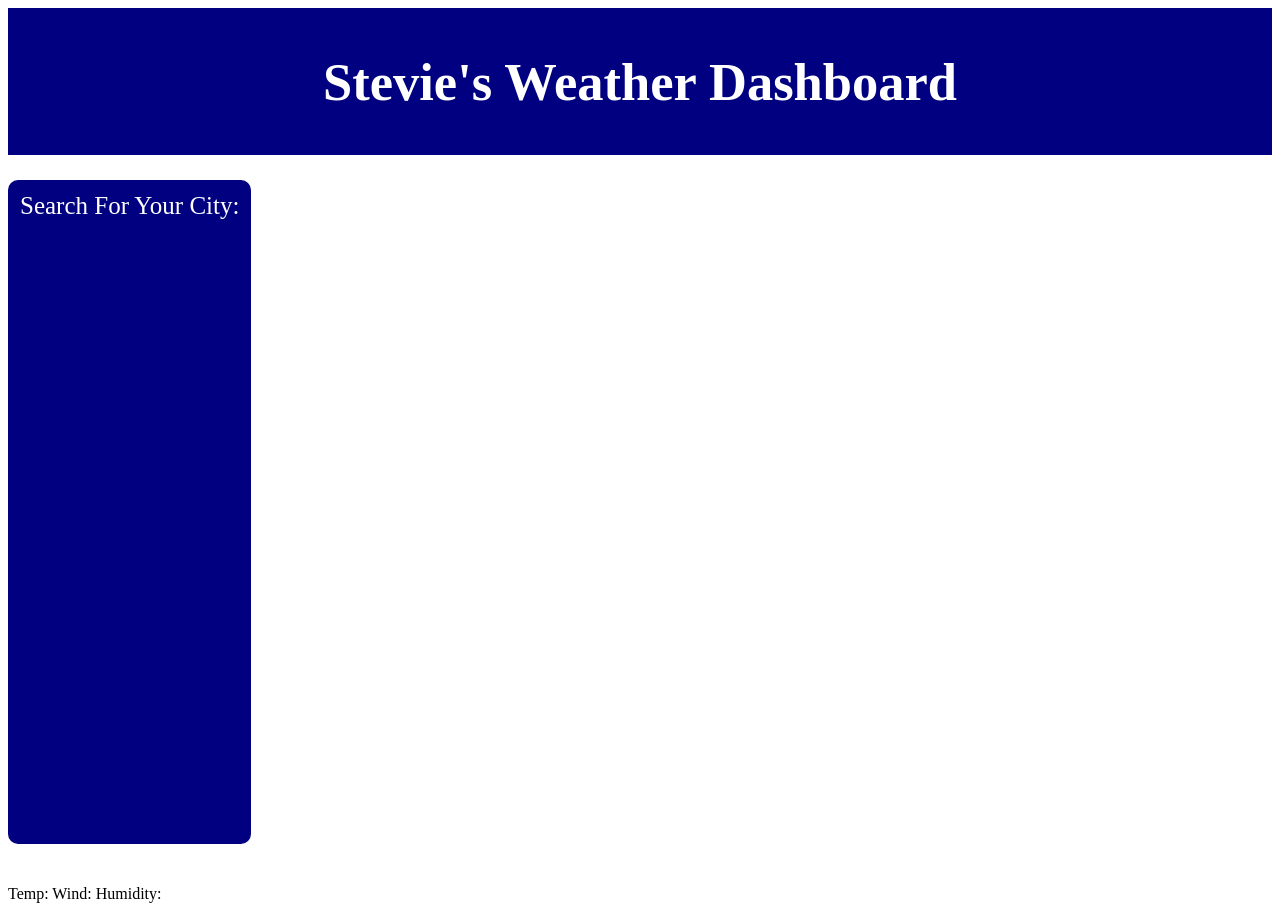
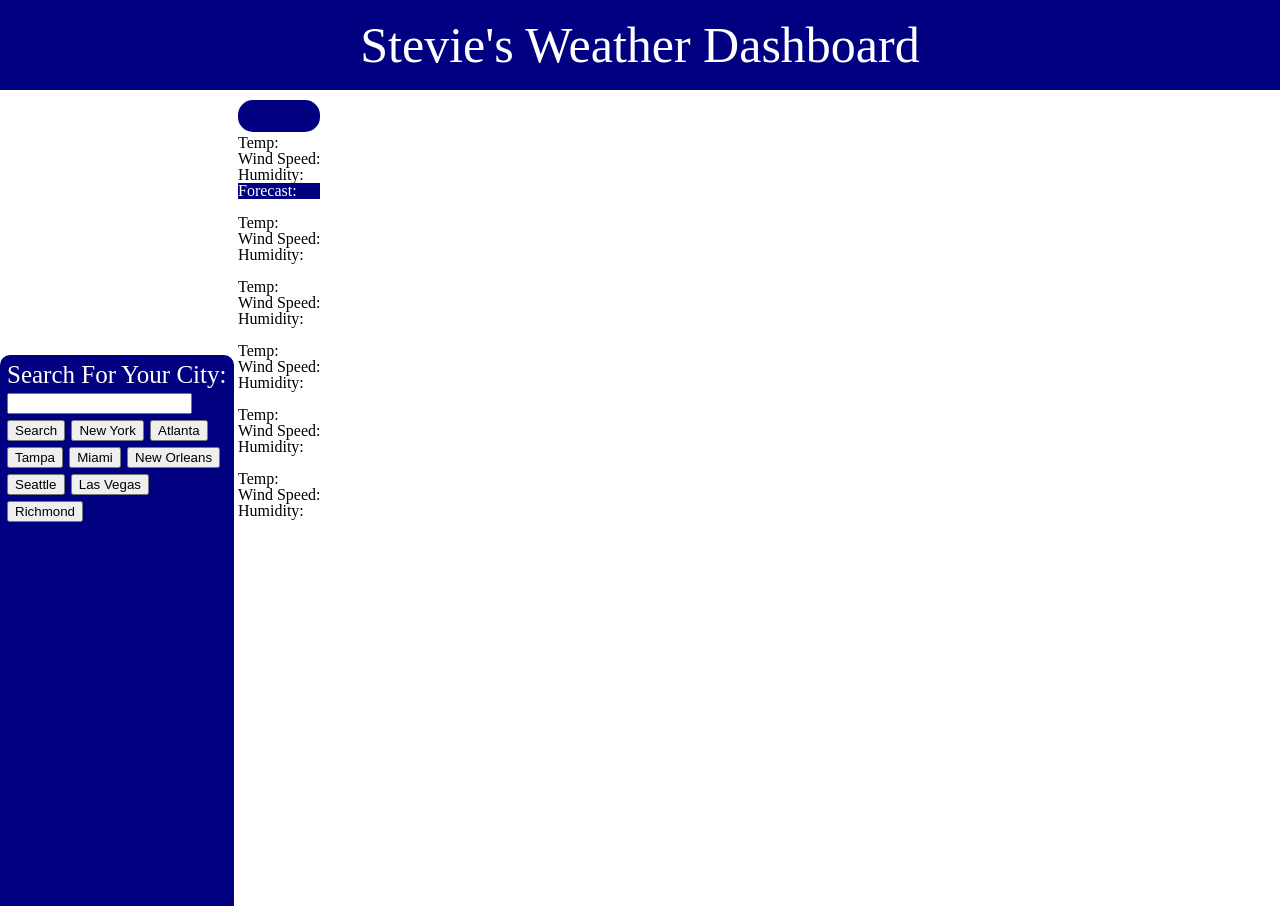
Before and after one commit to Sharkman478/Stevies-Weather-Dashboard, a plain HTML site: page index.html in a window 1280 px wide. Shown: the top 906 px of the page. Drawn offline with Linux system fonts and the light colour scheme.

Commit message:
adding code

```diff
--- /dev/null
+++ b/assets/reset.css
@@ -0,0 +1,48 @@
+/* http://meyerweb.com/eric/tools/css/reset/
+   v2.0 | 20110126
+   License: none (public domain)
+*/
+
+html, body, div, span, applet, object, iframe,
+h1, h2, h3, h4, h5, h6, p, blockquote, pre,
+a, abbr, acronym, address, big, cite, code,
+del, dfn, em, img, ins, kbd, q, s, samp,
+small, strike, strong, sub, sup, tt, var,
+b, u, i, center,
+dl, dt, dd, ol, ul, li,
+fieldset, form, label, legend,
+table, caption, tbody, tfoot, thead, tr, th, td,
+article, aside, canvas, details, embed,
+figure, figcaption, footer, header, hgroup,
+menu, nav, output, ruby, section, summary,
+time, mark, audio, video {
+	margin: 0;
+	padding: 0;
+	border: 0;
+	font-size: 100%;
+	font: inherit;
+	vertical-align: baseline;
+}
+/* HTML5 display-role reset for older browsers */
+article, aside, details, figcaption, figure,
+footer, header, hgroup, menu, nav, section {
+	display: block;
+}
+body {
+	line-height: 1;
+}
+ol, ul {
+	list-style: none;
+}
+blockquote, q {
+	quotes: none;
+}
+blockquote:before, blockquote:after,
+q:before, q:after {
+	content: '';
+	content: none;
+}
+table {
+	border-collapse: collapse;
+	border-spacing: 0;
+}
--- /dev/null
+++ b/assets/script.js
@@ -0,0 +1,30 @@
+// fetch(apiUrl)
+//   .then(function (response) {
+//     return response.json();
+//   })
+//   .then(function (data) {
+//     for (var i = 0; i < data.length; i++) {
+//       console.log(data[i].url);
+//       console.log(data[i].user.login);
+//     }
+//   });
+
+document.querySelector("#searchbutton").addEventListener('click', function() {
+    let city = document.querySelector('#city').value;
+    const cityUrl = 'https://api.openweathermap.org/data/2.5/weather?q=' + city +'&appid=78a76aae83b8f47a3a982348eeb6e4e7&units=imperial';
+    fetch(cityUrl)
+        .then(function (response) {
+        return response.json();
+    })
+        .then(function (data) {
+        console.log(data)
+    })
+    const apiUrl = 'http://api.openweathermap.org/data/2.5/forecast?lat=' + latitude + '&lon=' + longitude + '&appid=78a76aae83b8f47a3a982348eeb6e4e7';
+    let latitude = '';
+    let longitude = '';
+    document.querySelector('#humidity1').textContent = data.list.main.humidity;
+    document.querySelector('#humidity2').textContent = data.list.main.humidity;
+    document.querySelector('#humidity3').textContent = data.list.main.humidity;
+    document.querySelector('#humidity4').textContent = data.list.main.humidity;
+    document.querySelector('#humidity5').textContent = data.list.main.humidity;
+});
--- a/assets/style.css
+++ b/assets/style.css
@@ -1,28 +1,56 @@
+.body {
+    background-color: white;
+    display: block;
+}
+
 .main {
-    background-color: white;
+    display: inline-block;
 }
+
 .header {
     font-family: 'Times New Roman', Times, serif;
-    font-size: 35px;
+    font-size: 50px;
     text-align: center;
     background-color: navy;
     color: white;
-    display: flex;
-    justify-content: center;
+    display: block;
+    padding: 20px 20px 20px 20px;
 }
+
 .citysearch {
     display: inline-block;
-    justify-content: flex-start;
-    align-content: flex-start;
-    align-items: flex-start;
     font-size: 25px;
     color: white;
     font-family: 'Times New Roman', Times, serif;
     text-align: left;
     background-color: navy;
     min-height: 80vh;
-    padding: 5px 5px 5px 5px;
     border: 7px solid navy;
     border-radius: 10px 10px 10px 10px;
+    max-width: 220px;
+    margin: 0px 0 0 0;
+}
 
+.currentday {
+    display: inline-block;
+    background-color: navy;
+    color: white;
+    min-width: 50px;
+    padding: 9px 9px 9px 9px;
+    font-size: 27px;
+    margin: 10px 0 0 0;
+    border: 7px solid navy;
+    border-radius: 15px 15px 15px 15px
 }
+
+.forecast {
+    background-color: navy;
+    color: white;
+    display: block;
+}
+
+.forecastcard {
+    background-color: navy;
+    color: white;
+    display: inline-block;
+}
--- a/index.html
+++ b/index.html
@@ -3,6 +3,7 @@
 <head>
     <meta charset="UTF-8">
     <meta name="viewport" content="width=device-width, initial-scale=1.0">
+    <link rel="stylesheet" href="assets/reset.css">
     <link rel="stylesheet" href="assets/style.css">
     <title>Quiz</title>
 </head>
@@ -15,10 +16,87 @@
     </header>
     <p class="citysearch">
         Search For Your City:
+        <input type="text" id="city">
+        <button id="searchbutton">
+            Search
+        </button>
+        <button class="citybutton">
+            New York
+        </button>
+        <button class="citybutton">
+            Atlanta
+        </button>
+        <button class="citybutton">
+            Tampa
+        </button>
+        <button class="citybutton">
+            Miami
+        </button>
+        <button class="citybutton">
+            New Orleans
+        </button>
+        <button class="citybutton">
+            Seattle
+        </button>
+        <button class="citybutton">
+            Las Vegas
+        </button>
+        <button class="citybutton">
+            Richmond
+        </button>
     </p>
-    <p class="">
-        Temp:
-        Wind:
-        Humidity:
-    </p>
+    <div class="main">
+        <p class="currentday">
+            <div>
+
+            </div>
+            <p id="temp">Temp: </p>
+            <p id="wind-speed">Wind Speed: </p>
+            <p id="humidity">Humidity: </p>
+        </p>
+        <p class="forecast">
+            Forecast:
+        </p>
+        <p class="forecastcard">
+            <div>
+
+            </div>
+            <p id="temp1">Temp: </p>
+            <p id="wind-speed1">Wind Speed: </p>
+            <p id="humidity1">Humidity: </p>
+        </p>
+        <p class="forecastcard">
+            <div>
+
+            </div>
+            <p id="temp2">Temp: </p>
+            <p id="wind-speed2">Wind Speed: </p>
+            <p id="humidity2">Humidity: </p>
+        </p>
+        <p class="forecastcard">
+            <div>
+
+            </div>
+            <p id="temp3">Temp: </p>
+            <p id="wind-speed3">Wind Speed: </p>
+            <p id="humidity3">Humidity: </p>
+        </p>
+        <p class="forecastcard">
+            <div>
+
+            </div>
+            <p id="temp4">Temp: </p>
+            <p id="wind-speed4">Wind Speed: </p>
+            <p id="humidity4">Humidity: </p>
+        </p>
+        <p class="forecastcard">
+            <div>
+
+            </div>
+            <p id="temp5">Temp: </p>
+            <p id="wind-speed5">Wind Speed: </p>
+            <p id="humidity5">Humidity: </p>
+        </p>
+    </div>
+    <script src="assets/script.js"></script>
 </body>
```
